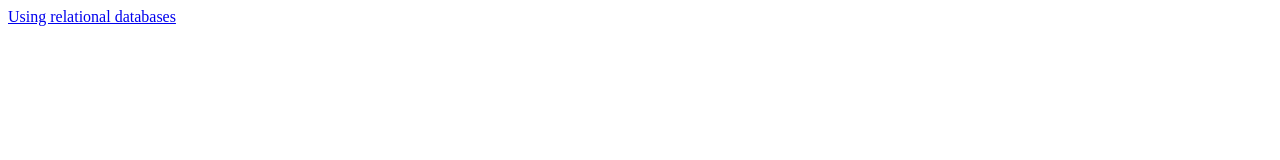
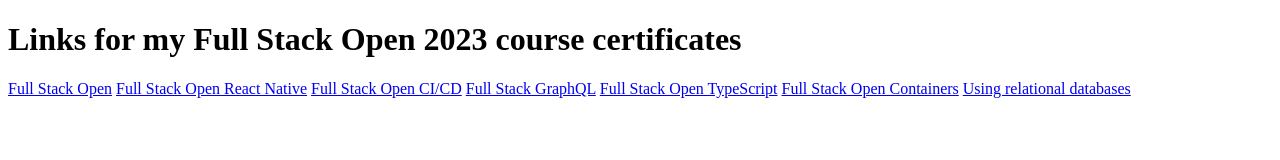
Before and after one commit to maisteri/fullStackOpenCertificatesPage, a plain HTML site: page index.html in a window 1280 px wide. Drawn offline with Linux system fonts and the light colour scheme.

Commit message:
all certs added

```diff
--- a/index.html
+++ b/index.html
@@ -4,6 +4,32 @@
     <title>Full Stack Open course certificate links</title>
   </head>
   <body>
+    <h1>Links for my Full Stack Open 2023 course certificates</h1>
+    <a
+      href="https://studies.cs.helsinki.fi/stats/api/certificate/fullstackopen/en/0d303c7df307e4dead8db138179ee0c4"
+      >Full Stack Open</a
+    >
+    <a
+      href="https://studies.cs.helsinki.fi/stats/api/certificate/fs-react-native-2020/en/21fc3b5d336e45c60f7abe5ae47198bc"
+      >Full Stack Open React Native</a
+    >
+    <a
+      href="https://studies.cs.helsinki.fi/stats/api/certificate/fs-cicd/en/408e47e02909b0a8b6b0a783f65c0c4a"
+      >Full Stack Open CI/CD</a
+    >
+    <a
+      href="https://studies.cs.helsinki.fi/stats/api/certificate/fs-graphql/en/973b5aaaf2a725377253c199b115c927"
+    >
+      Full Stack GraphQL</a
+    >
+    <a
+      href="https://studies.cs.helsinki.fi/stats/api/certificate/fs-typescript/en/44de3d8b46f53c3778e1b03b9ad0d419"
+      >Full Stack Open TypeScript</a
+    >
+    <a
+      href="https://studies.cs.helsinki.fi/stats/api/certificate/fs-containers/en/06ed9f646ce22e6e37898e9228b7e214"
+      >Full Stack Open Containers</a
+    >
     <a
       href="https://studies.cs.helsinki.fi/stats/api/certificate/fs-psql/en/0d7b34764bba92492a83f460a262677f"
       >Using relational databases</a
```
